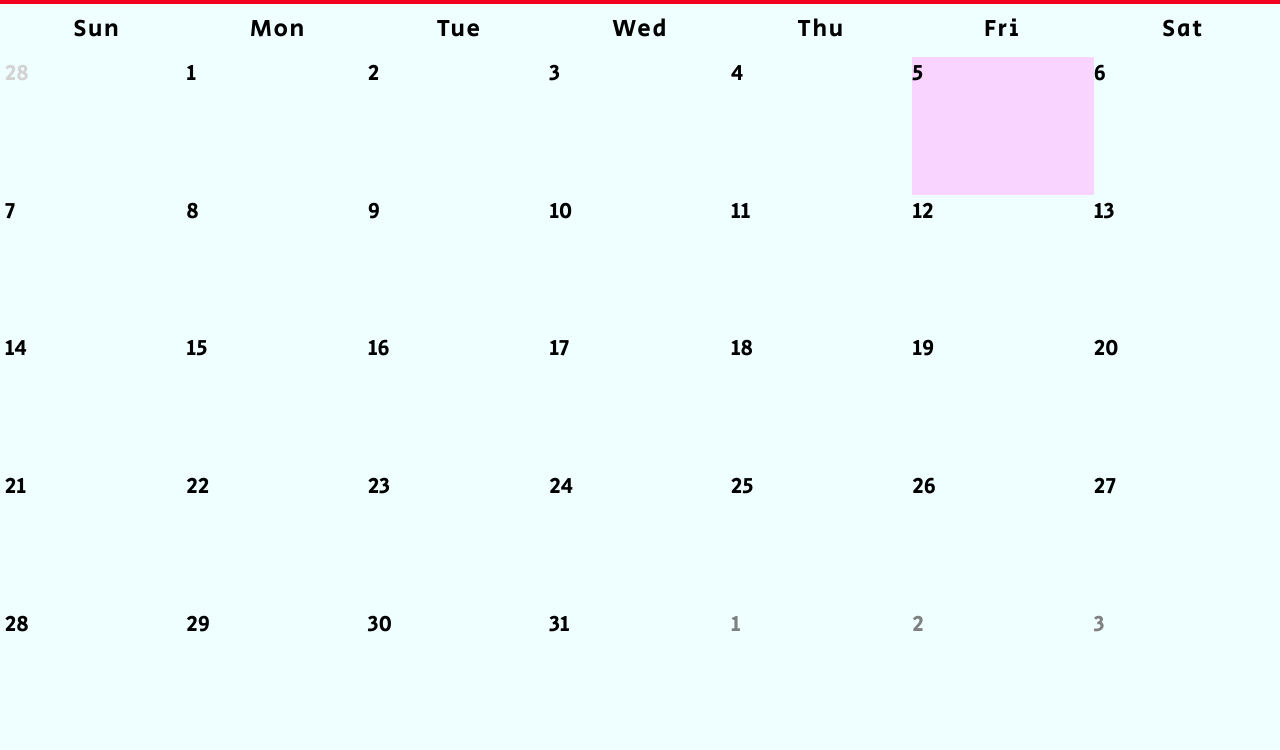
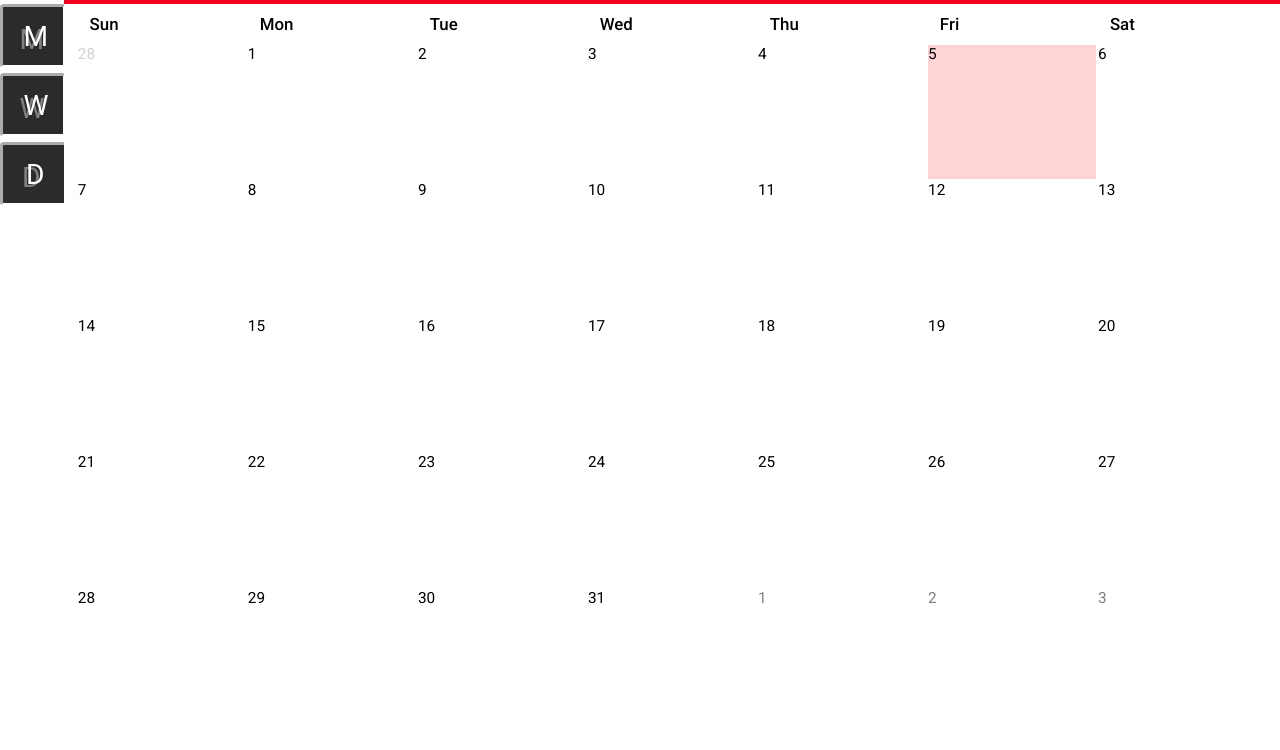
Before and after one commit to NatSR4/Exalendar, a website: page Prototyping/Calendar/calendar.html in a window 1280 px wide. Shown: the part 76-826 px from the top of the page. After the commit the page ends 800 px from the top, so only its background shows below. Drawn offline with Linux system fonts and the light colour scheme.

Commit message:
experimental formatting

```diff
--- a/Prototyping/Calendar/calendar.html
+++ b/Prototyping/Calendar/calendar.html
@@ -12,11 +12,10 @@
    <link rel = "stylesheet" href="calendarStyle.css"/>
    <link href="https://fonts.googleapis.com/css2?family=Secular+One&display=swap" rel="stylesheet">
 </head>
-<body class = "bodCal">
+<body>
     <div class = "container">
         <div class = "calendar">
             <div class = "month">
-                <div class = "MWD-Buttons"><ul class = "buttonList"><li><button class = "MWD">Month</button></li><li><button class = "MWD">Week</button></li><li><button class = "MWD">Day</button></li></ul></div>
                 <div class="header">
                     <!--We need a Previous arrow to select the previous month-->
                     <i class="arrow left" onclick="loadPrev()"></i>
@@ -28,7 +27,6 @@
                     <!--We need a NEXT arrow to select the next month-->
                 </div>
             </div>
-
             <div class = "weekdays"> <!--These are the days of the week that appear at the top of the calendar, corresponding with 7 columns-->
                 <div>Sun</div>
                 <div>Mon</div>
@@ -43,6 +41,11 @@
                 <!--The days will go in here, the javaScript file calulates how many days are needed to fill the calendar-->
             </div>
         </div>
+        <div class="tabs">
+            <button title="Monthly View">M</button>
+            <button title="Weekly View">W</button>
+            <button title="Daily View" style="padding-left: calc((5vw / 2) - 0.7vw);">D</button>
+        </div>
     </div>
     <script src = "calendar.js"></script>
 </body>
--- a/Prototyping/Calendar/calendarStyle.css
+++ b/Prototyping/Calendar/calendarStyle.css
@@ -1,41 +1,67 @@
+@import url('https://fonts.googleapis.com/css2?family=Roboto:ital,wght@0,100;0,300;0,400;0,500;0,700;0,900;1,100;1,300;1,400;1,500;1,700;1,900&display=swap');
+/* check out https://fonts.google.com/specimen/Roboto for info on the different weights available */
+@import url('https://fonts.googleapis.com/css2?family=Dancing+Script:wght@400;500;600;700&display=swap');
+/* https://fonts.google.com/specimen/Dancing+Script */
+
+
 *{
     margin: 0;
     padding: 0;
     box-sizing: border-box;
-    font-family: 'Secular One', sans-serif;
+    font-family: 'Roboto', sans-serif;
 }
-html{
-    font-size: 100%;
+
+html {
+    font-size: 11.5pt;
 }
-/*Formatting for the "Exalendar" title*/
 
 .divright{
     border-style: solid;
 }
 
 .container{
-    width: 100%;
-    height: 100%;
-    /* background-color: #FFFFFF;*/
-    COLOR: #000000;
     display: flex;
-    justify-content: center;
-    align-items: center;
 }
 
 .calendar{
-    width: 100%;
+    width: calc(100% - 5vw);
     height: 100%;
-    background-color: #EFFFFF;
+    background-color: white;
+    position: fixed;
+    right: 0;
+    z-index: 2;
+}
+
+.tabs {
+    position: fixed;
+    left: 0;
+    width: 4.3vw;
+    /* top: calc(100% - 15vw - 19px - 55vh); */
+    top: 80px;
+}
+
+.tabs button {
+    z-index: 1;
+    width: 5vw;
+    height: 5vw;
+    padding-right: 40px;
+    padding-left: calc((5vw / 2) - 0.9vw); /* artificially center letter */
+    margin-bottom: 5px;
+    background-color: #2b2b2b;
+    color: white;
+    border: inset white;
+    font-size: 2.2vw;
+    text-shadow: -4px 3px 0 grey;
+    border-radius: 4px;
 }
 
 /*The area in which the title, month name and date are stored.*/
 .month{
-    width: 100%;
-    height: 5rem;
+    width: calc(100% - 5vw);
+    right: 0;
+    height: 80px;
     background-color: #F10020;
     align-items: center;
-    padding: 0 2rem;
     text-align: center;
     display: flex;
     position: fixed;
@@ -43,7 +69,7 @@ html{
 
 .header{
     width: 260px;
-    height: 5rem;
+    height: 80px;
     margin: auto;
 }
 
@@ -67,7 +93,7 @@ html{
 .right {
     transform: rotate(-45deg);
     -webkit-transform: rotate(-45deg);
-    border-width: 0 .35rem .35rem 0;
+    border-width: 0 4px 4px 0;
     margin-left: 103.4px;
     position: fixed;
   }
@@ -75,7 +101,7 @@ html{
 .left {
     transform: rotate(45deg);
     -webkit-transform: rotate(45deg);
-    border-width: 0 0 .35rem .35rem;
+    border-width: 0 0 4px 4px;
     margin-left: -125.5px;
     position: fixed;
   }
@@ -85,23 +111,24 @@ html{
 /*The Month itself "September" etc.*/
 .month h2{
     font-size: 2rem;
+    margin-top: 7px;
     font-weight: 400;
-    letter-spacing: 0.2rem;
+    /* font-weight: 700;
+    font-family: 'Dancing Script', 'Roboto', sans-serif; */
 }
 
 /*The Date "Sun September 27, 2020"*/
 .month p{
     font-size: 1rem;
-    font-weight: 200;
-    margin-bottom: .3rem;
+    font-style: italic;
 }
 /*weekdays container*/
 .weekdays{
-    margin-top: 5rem;
-    width: 100%;
-    height: 3rem;
-    padding: 0 0.4rem;
-    background: #EFFFFF;
+    margin: 80px 0 0 1vw;
+    width: calc(100% - 2vw - 5vw);
+    right: 0;
+    height: 40px;
+    background: white;
     display: flex;
     align-items: center;
     position: fixed;
@@ -110,39 +137,40 @@ html{
 
 /*27      28      29    ...etc*/
 .weekdays div{
-    font-size: 1.5rem;
-    font-weight: 400;
-    letter-spacing: .1rem;
-    width: calc(100%/7);
-    /*the main container width (minus the weekdays padding) divided by the number of days in a week*/
-
+    font-size: 1.1rem;
+    font-weight: 500;
+    width: calc(100% / 7); /*the main container width (minus the weekdays padding) divided by the number of days in a week*/
     display: flex;
-    justify-content: center;
+    justify-content: left;
     align-items: center;
 }
 
 .days{
-    margin-top: 8rem;
-    width: 100%;
+    margin: 120px 0 0 1vw;
+    width: calc(100% - 2vw);
     display: flex;
     flex-wrap: wrap;
-    padding: .3rem;
     align-items: center;
 }
 
 .days div{
-    font-size: 1.4rem;
-    width: calc(100%/7);
-    height: calc(43.05rem/5);
+    font-size: 1rem;
+    /* margin-left: calc(1vw / 7); */
+    width: calc(100% / 7);
+    height: calc((100vh - 120px) / 5);
+    border-style: solid;
+    border-width: thin;
+    border-color: white;
 }
 
 .event {
-    padding: .4rem;
+    padding: 2px;
     list-style-type: none;
 }
 
 .active{
-    background-color: #F8D4FF;
+    background-color: #FFD5D5;
+    background-color: rgba(255, 0, 0, 0.17);
 }
 
 .next-date{
@@ -156,18 +184,14 @@ html{
 .days div:hover{
     border-style: solid;
     border-width: thin;
-    border-color: #F10020;
+    border-color: red;
 }
 .note{
     text-align: center;
 }
 
-.bodCal{
-    background-color: grey;
-}
-
 /*Month-Week-Day Buttons, no functionality currently - 3-4-2021*/
-.MWD-Buttons{
+/* .MWD-Buttons{
     align-items: center;
     width: 15vw;
     height: 3vw;
@@ -189,4 +213,4 @@ html{
 
 .MWD:hover{
     border-style: inset;
-}
+} */
--- a/Prototyping/mainPage.js
+++ b/Prototyping/mainPage.js
@@ -13,13 +13,13 @@ document.getElementById("noteDate").innerHTML = (date.getMonth()+1) + " / " +dat
 function openNav() {
 	let bar = document.getElementById("sidebar");
 	let button = document.getElementById("buttonBar");
-	bar.style.width = "calc(100vw / 6.87)";
+	bar.style.width = "calc(100vw / 6)";
 	// bar.style.left = "0";
 	//document.getElementById("main").style.marginLeft = "250px";
 	//document.getElementById("containCalendar").style.marginLeft="250px";
 	button.style.backgroundColor = "var(--sidebar)";
 	button.style.color = "white";
-	button.style.left = "calc(100vw / 6.87)";
+	button.style.left = "calc(100vw / 6)";
 	button.style.border = "outset white";
 	button.style.borderWidth = "0px 1.5px 1.5px 0px";
 	document.getElementById("main").style.marginLeft = "calc(100vw / 6)";
--- a/Prototyping/mainStyle.css
+++ b/Prototyping/mainStyle.css
@@ -10,7 +10,6 @@ body {
     margin: 0;
     padding: 0;
     box-sizing: border-box;
-    /* font-family: 'Secular One', sans-serif; */
     font-family: 'Roboto', sans-serif;
 }
 
@@ -36,13 +35,13 @@ body {
 #modal {
     display: none;
     position: fixed;
-    z-index: 1;
+    z-index: 2;
     left: 0;
     top: 0;
     width: 100%;
     height: 100%;
-    /* background-color: rgb(0,0,0);
-    background-color: rgba(0,0,0,0.4); */
+    background-color: rgb(0,0,0);
+    background-color: rgba(0,0,0,0.4);
     /* HG: unsure if i want things to be visibly shaded out */
 }
 
@@ -50,16 +49,9 @@ body {
     position: fixed;
     left: 0;
     top: 0;
-    /* left: 100vw; */
-    z-index: 1;
+    z-index: 3;
     width: 0;
-    /* width: 250px; */
     height: 100%;
-    /* border-right-style: solid;
-    border-width: thick; */
-    /* border-color: rgb(136, 136, 136);
-    border-style: outset;
-    border-width: 0 10px 0 0; */
     background-color: var(--sidebar);
     overflow-x: hidden;
     transition: 0.4s;
@@ -86,44 +78,20 @@ body {
     margin: 4px 0 7px 0;
 }
 
-.headerCalendar{
-    position: fixed;
-    top: 0;
-    width: 100%;
-    height: 3rem;
-    background-color: transparent;
-    border-color: transparent;
-    border-left-style: groove;
-    border-bottom-style: groove;
-    text-align: center;
-}
-
-.headerCalendar li{
-    display: inline;
-}
-
 .calendar {
-   /* width: 76.45rem;
-    height: 51.8rem;*/
-    /* border-style: solid; */
     border: none;
     position: fixed;
-    right: 22.5vw;
+    left: 1.1vw;
     top: 15px;
     height: calc(100vh - 55px);
-    width:  62.5vw;
+    width: 70.9vw;
 }
 
 .noteContain{
-    /* border-top-width: medium; */
-    background-color: whitesmoke;
-    /* border-style: solid;
-    border-right-width: thick; */
-    /* width: 22.7rem;
-    height: 51.8rem; */
+    background-color: white;
     position: fixed;
-    width: 21vw;
-    left: 78vw;
+    width: 25.6vw;
+    left: 73vw;
     top: 15px;
     height: calc(100vh - 55px);
 }
@@ -170,17 +138,13 @@ body {
     border-style: ridge;
     border-color: #000000;
     border-bottom-color: maroon;
-
     color: black;
     font-weight: 900;
     font-size: 1.3rem;
     text-align: center;
-
     align-items: center;
     padding-right: 200px;
-
     background-color: #F10020;
-
     position: relative;
     top: 1rem;
 }
@@ -189,15 +153,11 @@ body {
   transition: margin-left .5s; /* If you want a transition effect */
   padding: 20px;
 }
+
 #containCalendar {
   transition: margin-left .5s; /* If you want a transition effect */
-
 }
 
 :root {
     --sidebar: rgb(199, 33, 33);
 }
-
-.footer{
-    z-index: 3; /*Always want this to be on top btw*/
-}
```
Also changed, not shown: Prototyping/footer.css (+1 -6 lines), Prototyping/main.html (+0 -10 lines).
